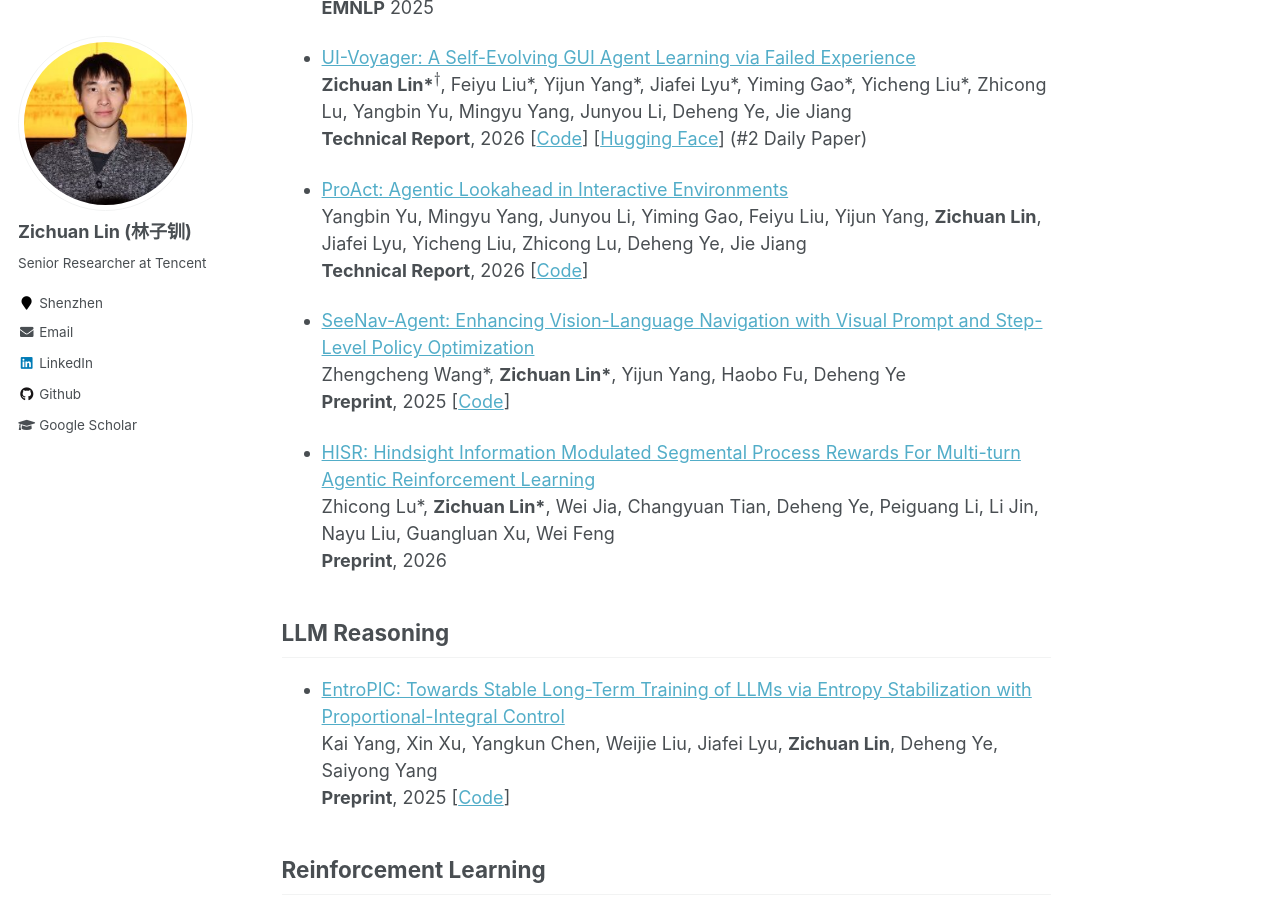
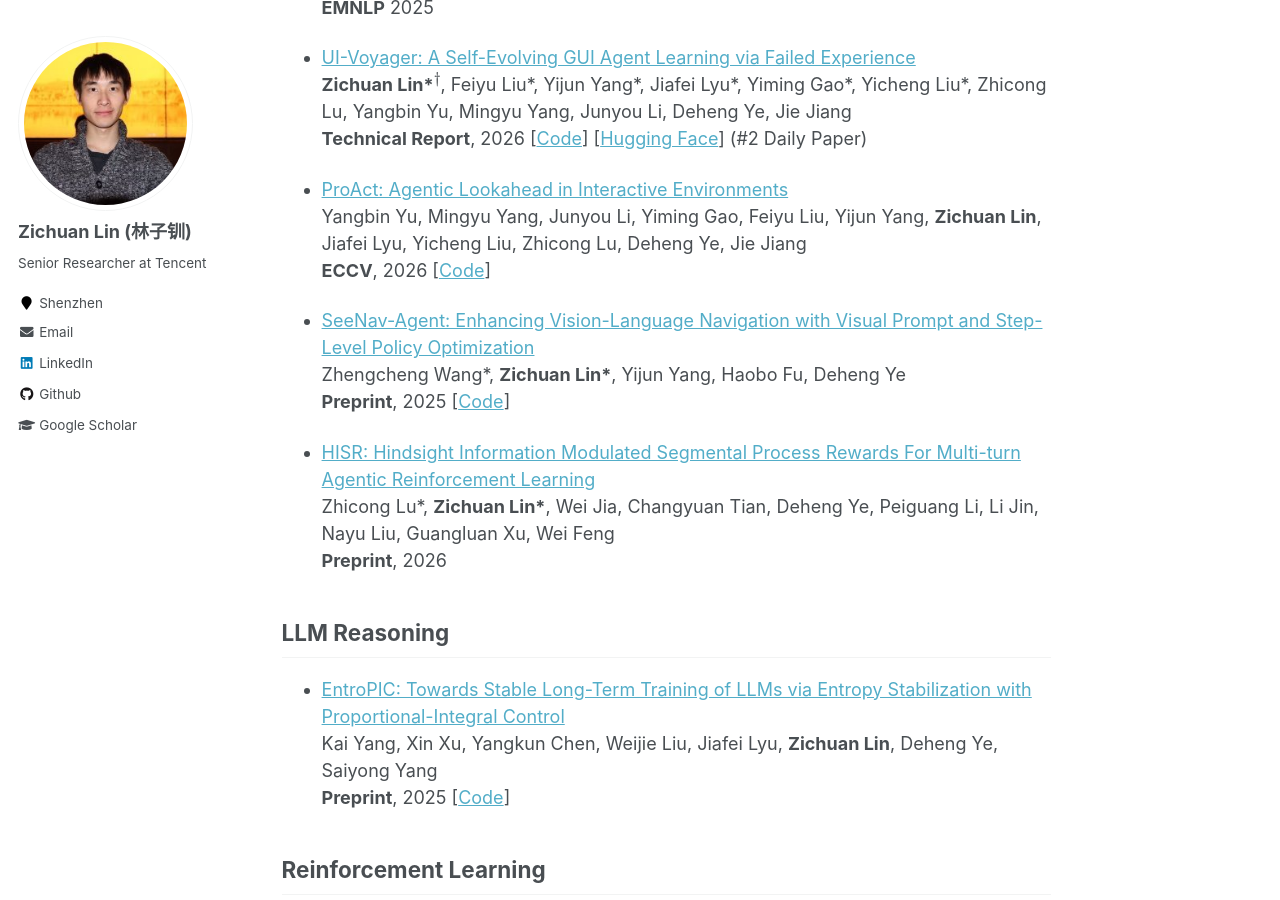
Before and after one commit to LinZichuan/linzichuan.github.io, a Jekyll site: the page built from _pages/about.md, in a window 1280 px wide and 900 px high, scrolled down 965 px. Built offline with Jekyll 4.4.1, drawn with Linux system fonts in a browser that asks for light colours; formulas are drawn with MathJax 3.

Commit message:
Update about.md

```diff
--- a/_pages/about.md
+++ b/_pages/about.md
@@ -46,7 +46,7 @@ Qi Chai, Zhang Zheng, Junlong Ren, Deheng Ye, **Zichuan Lin**, Hao Wang <br>
 
 - [ProAct: Agentic Lookahead in Interactive Environments](https://arxiv.org/abs/2602.05327) <br>
 Yangbin Yu, Mingyu Yang, Junyou Li, Yiming Gao, Feiyu Liu, Yijun Yang, **Zichuan Lin**, Jiafei Lyu, Yicheng Liu, Zhicong Lu, Deheng Ye, Jie Jiang <br>
-**Technical Report**, 2026 [[Code](https://github.com/GreatX3/ProAct)]
+**ECCV**, 2026 [[Code](https://github.com/GreatX3/ProAct)]
 
 - [SeeNav-Agent: Enhancing Vision-Language Navigation with Visual Prompt and Step-Level Policy Optimization](https://arxiv.org/abs/2512.02631) <br>
 Zhengcheng Wang\*, **Zichuan Lin\***, Yijun Yang, Haobo Fu, Deheng Ye <br>
```
